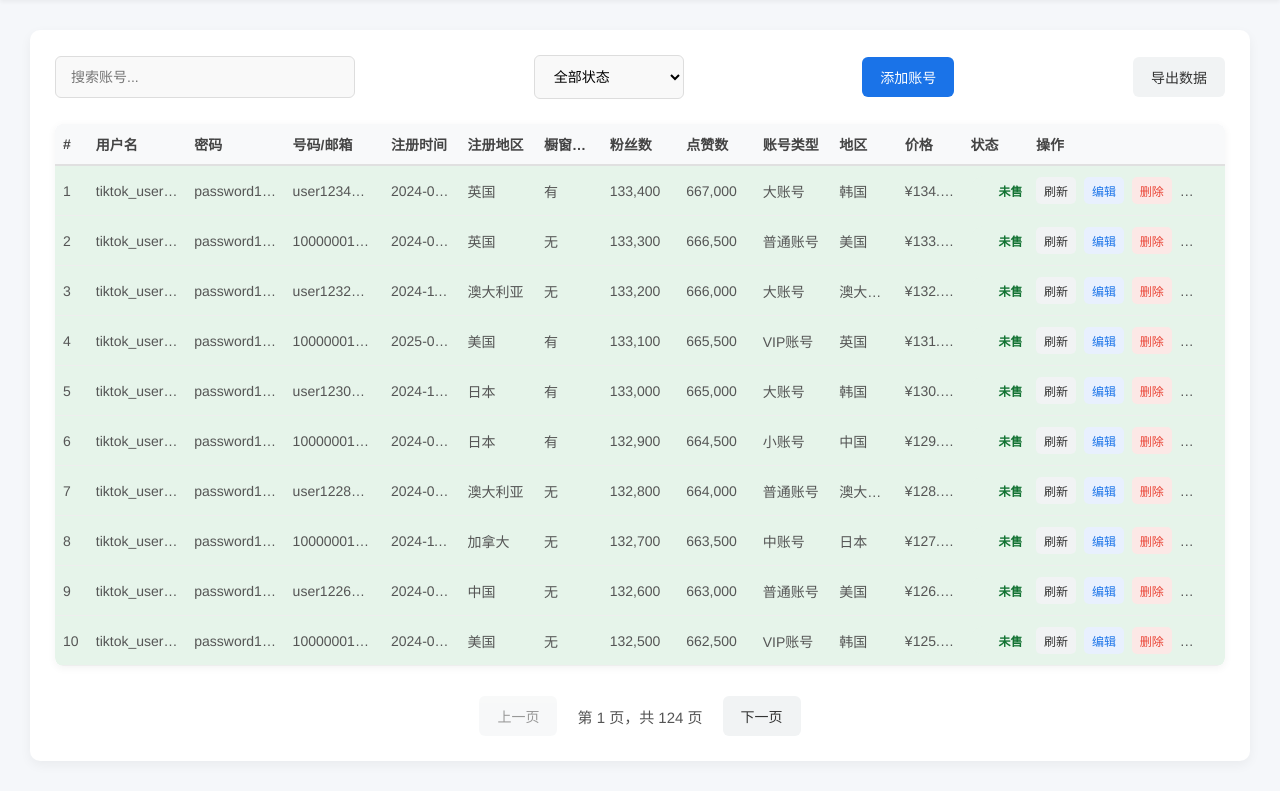
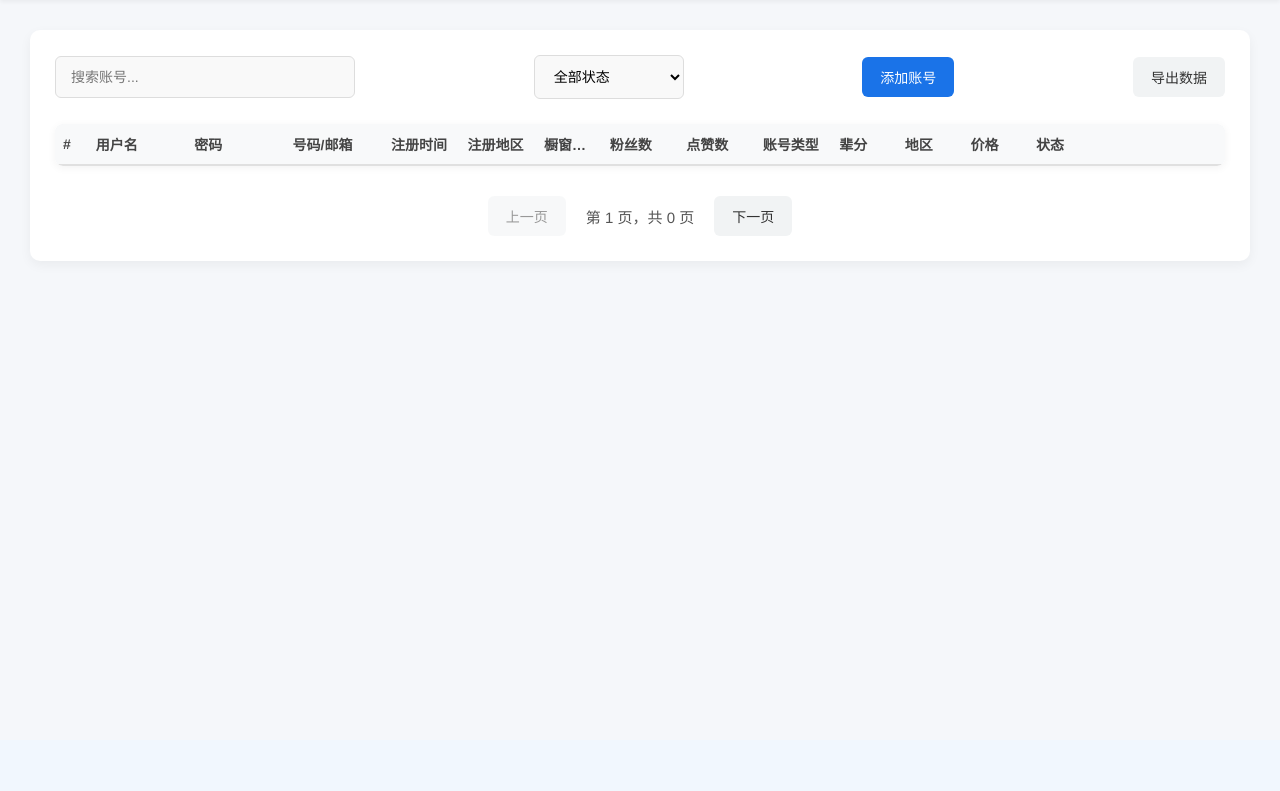
Before and after one commit to feizai00/tiktok-account-system, a Flask app: page /accounts in a window 1280 px wide. Shown: the part 60-851 px from the top of the page. After the commit the page ends 322 px from the top, so only its background shows below. Run offline with Flask 2, Linux system fonts and the light colour scheme; data comes from the database, SQL or seed files in the repository; lists and menus that the app fills with data are empty.

Commit message:
添加辈分数据功能并清除虚拟数据

```diff
--- a/app.py
+++ b/app.py
@@ -273,7 +273,8 @@ def create_account():
             total_shares=data.get('total_shares', 0),
             total_favorites=data.get('total_favorites', 0),
             region=data.get('region', '未知'),
-            account_type=data.get('account_type', '普通账号')
+            account_type=data.get('account_type', '普通账号'),
+            generation_type=data.get('generation_type', '普通')
         )
 
         # 如果没有提供详细数据，尝试从API获取
@@ -344,6 +345,8 @@ def update_account(account_id):
                 account.region = data['region']
             if 'account_type' in data:
                 account.account_type = data['account_type']
+            if 'generation_type' in data:
+                account.generation_type = data['generation_type']
 
         db.session.commit()
 
@@ -489,74 +492,23 @@ def export_transactions_excel():
     return export_transactions_csv()
 
 def init_sample_data():
-    # 添加示例账号数据
-    for i in range(1, 1235):
-        status = '已售' if i <= 856 else '未售'
-        register_date = datetime.now() - timedelta(days=random.randint(30, 365))
-        regions = ['中国', '美国', '英国', '日本', '韩国', '加拿大', '澳大利亚']
-        showcase = ['有', '无']
-        account_types = ['小账号', '中账号', '大账号', 'VIP账号', '普通账号']
-
-        account = AccountModel(
-            username=f'tiktok_user_{i}',
-            password=f'password{i}',
-            contact=f'user{i}@example.com' if i % 2 == 0 else f'1{i:010d}',
-            api_password=f'api_key_{i}' if i % 3 == 0 else '',
-            register_date=register_date.date(),
-            register_region=random.choice(regions),
-            has_showcase=random.choice(showcase),
-            followers=10000 + i * 100,
-            likes=50000 + i * 500,
-            status=status,
-            price=100 + i % 100,
-            created_date=datetime.now(),
-            total_views=random.randint(10000, 1000000),
-            total_comments=random.randint(1000, 50000),
-            total_shares=random.randint(500, 20000),
-            total_favorites=random.randint(2000, 100000),
-            region=random.choice(regions),
-            account_type=random.choice(account_types)
-        )
-        db.session.add(account)
-
-    # 添加示例交易数据
-    for i in range(1, 857):
-        transaction = TransactionModel(
-            order_number=f'ORD-{2023}{i:04d}',
-            account_id=i,
-            amount=100 + i % 100,
-            transaction_date=datetime.now(),
-            status='完成'
-        )
-        db.session.add(transaction)
-
-    db.session.commit()
+    # 不再创建虚拟数据
+    pass
 
 # 初始化数据库
 with app.app_context():
     # 确保创建所有表和字段
     db.create_all()
 
-    # 如果没有数据，添加一些示例数据
-    if AccountModel.query.count() == 0:
-        init_sample_data()
-    else:
-        # 检查并更新现有账号的新字段
-        accounts = AccountModel.query.all()
-        for account in accounts:
-            if not hasattr(account, 'total_views') or account.total_views is None:
-                account.total_views = random.randint(10000, 1000000)
-            if not hasattr(account, 'total_comments') or account.total_comments is None:
-                account.total_comments = random.randint(1000, 100000)
-            if not hasattr(account, 'total_shares') or account.total_shares is None:
-                account.total_shares = random.randint(500, 50000)
-            if not hasattr(account, 'total_favorites') or account.total_favorites is None:
-                account.total_favorites = random.randint(5000, 500000)
-            if not hasattr(account, 'region') or account.region is None:
-                account.region = random.choice(['中国', '美国', '日本', '韩国', '英国', '其他'])
-            if not hasattr(account, 'account_type') or account.account_type is None:
-                account.account_type = random.choice(['普通账号', '商业账号', '创作者账号', 'VIP账号'])
-        db.session.commit()
+    # 创建数据库表
+    db.create_all()
+
+    # 检查并更新现有账号的新字段
+    accounts = AccountModel.query.all()
+    for account in accounts:
+        if not hasattr(account, 'generation_type') or account.generation_type is None:
+            account.generation_type = '普通'
+    db.session.commit()
 
 
 
--- a/models/account.py
+++ b/models/account.py
@@ -52,6 +52,7 @@ class Account(object):
             total_favorites = db.Column(db.Integer, default=0)
             region = db.Column(db.String(50), default='未知')
             account_type = db.Column(db.String(20), default='普通账号')  # 小账号/中账号/大账号/VIP账号
+            generation_type = db.Column(db.String(20), default='普通')  # 辈分数据：普通/一代/二代/三代
 
             def to_dict(self):
                 return {
@@ -73,7 +74,8 @@ class Account(object):
                     'total_shares': self.total_shares,
                     'total_favorites': self.total_favorites,
                     'region': self.region,
-                    'account_type': self.account_type
+                    'account_type': self.account_type,
+                    'generation_type': self.generation_type
                 }
 
         cls.model = AccountModel
@@ -97,6 +99,7 @@ class Account(object):
         cls.total_favorites = AccountModel.total_favorites
         cls.region = AccountModel.region
         cls.account_type = AccountModel.account_type
+        cls.generation_type = AccountModel.generation_type
 
         return AccountModel
 
--- a/templates/accounts.html
+++ b/templates/accounts.html
@@ -58,6 +58,7 @@
                             <th>粉丝数</th>
                             <th>点赞数</th>
                             <th>账号类型</th>
+                            <th>辈分</th>
                             <th>地区</th>
                             <th>价格</th>
                             <th>状态</th>
@@ -77,6 +78,7 @@
                             <td>{{ "{:,}".format(account.followers) }}</td>
                             <td>{{ "{:,}".format(account.likes) }}</td>
                             <td>{{ account.account_type }}</td>
+                            <td>{{ account.generation_type }}</td>
                             <td>{{ account.region }}</td>
                             <td>¥{{ "{:,.2f}".format(account.price) }}</td>
                             <td><span class="status-badge {{ account.status }}">{{ account.status }}</span></td>
@@ -207,6 +209,15 @@
                                 <option value="普通账号">普通账号</option>
                             </select>
                         </div>
+                        <div class="form-group">
+                            <label for="generation_type">辈分</label>
+                            <select id="generation_type" name="generation_type">
+                                <option value="普通">普通</option>
+                                <option value="一代">一代</option>
+                                <option value="二代">二代</option>
+                                <option value="三代">三代</option>
+                            </select>
+                        </div>
                     </div>
                     <div class="form-group">
                         <label for="price">价格</label>
```
Also changed, not shown: clear_data.py (added, +52 -0 lines).
